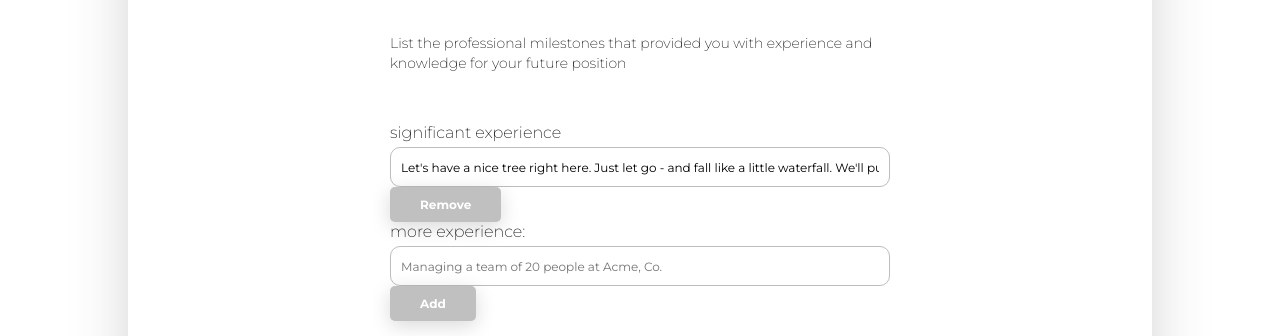
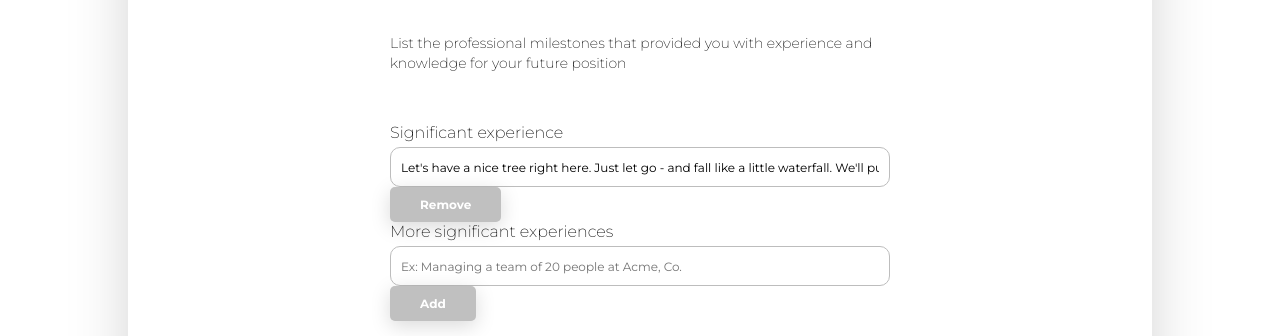
Before and after one commit to sayheylaura/manfred-awesomic-cv, a React (Create React App) app: page /json in a window 1280 px wide. Shown: the part 3368-3704 px from the top of the page. Built offline with nearby package versions, Linux system fonts and the light colour scheme.

Commit message:
Fix significant experience empty input value

```diff
--- a/src/App.js
+++ b/src/App.js
@@ -302,9 +302,9 @@ class App extends Component {
             significantExperience: prevState.sample.author.significantExperience.concat(
               newsignificantExperienceItem
             )
-          },
-          significantExperienceDefault: ""
-        }
+          }
+        },
+        significantExperienceDefault: ""
       };
       return newState;
     });
--- a/src/components/FormSignificantExperience/index.js
+++ b/src/components/FormSignificantExperience/index.js
@@ -18,9 +18,9 @@ class FormSignificantExperience extends Component {
       <fieldset className="form__sig-experience">
         <legend className="form__section-title">Significant Experience</legend>
         <p className="form__section-description">
-        List the professional milestones that provided you with experience and knowledge for your future position
+          List the professional milestones that provided you with experience and knowledge for your future position
         </p>
-        {significantExperience.map((item, index)=>{
+        {significantExperience.map((item, index) => {
           return (
             <FormSignificantExperienceItem
               key={index}
@@ -32,13 +32,13 @@ class FormSignificantExperience extends Component {
           );
         })}
         <div>
-        <FormInput
-            labelContent="more experience:"
+          <FormInput
+            labelContent="More significant experiences"
             styles="form__input"
             inputType="text"
-            inputName="significant experience"
+            inputName="significantExperienceDefault"
             inputValue={significantExperienceDefault}
-            example="Managing a team of 20 people at Acme, Co."
+            example="Ex: Managing a team of 20 people at Acme, Co."
             handleInputChange={handlesignificantExperienceChange}
           />
           <Button
--- a/src/components/FormSignificantExperienceItem/index.js
+++ b/src/components/FormSignificantExperienceItem/index.js
@@ -27,12 +27,12 @@ class FormSignificantExperienceItem extends Component {
     return (
       <div>
         <FormInput
-            labelContent="significant experience"
+          labelContent="Significant experience"
           styles="form__input"
           inputType="text"
           inputName="significant experience"
           inputValue={significantExperienceDefault}
-            example="significant experience"
+          example="Ex: Managing a team of 20 people at Acme, Co."
           handleInputChange={this.handleGoalInputChange}
         />
 
@@ -52,7 +52,7 @@ FormSignificantExperienceItem.propTypes = {
   significantExperienceDefault: PropTypes.string.isRequired,
   ind: PropTypes.number.isRequired,
   handleRemoveSignificantExperience: PropTypes.func.isRequired,
-  handleSignificantExperienceInput:PropTypes.func.isRequired
+  handleSignificantExperienceInput: PropTypes.func.isRequired
 }
 
 export default FormSignificantExperienceItem;
```
Lines whose indentation alone changed are shown as unchanged.
